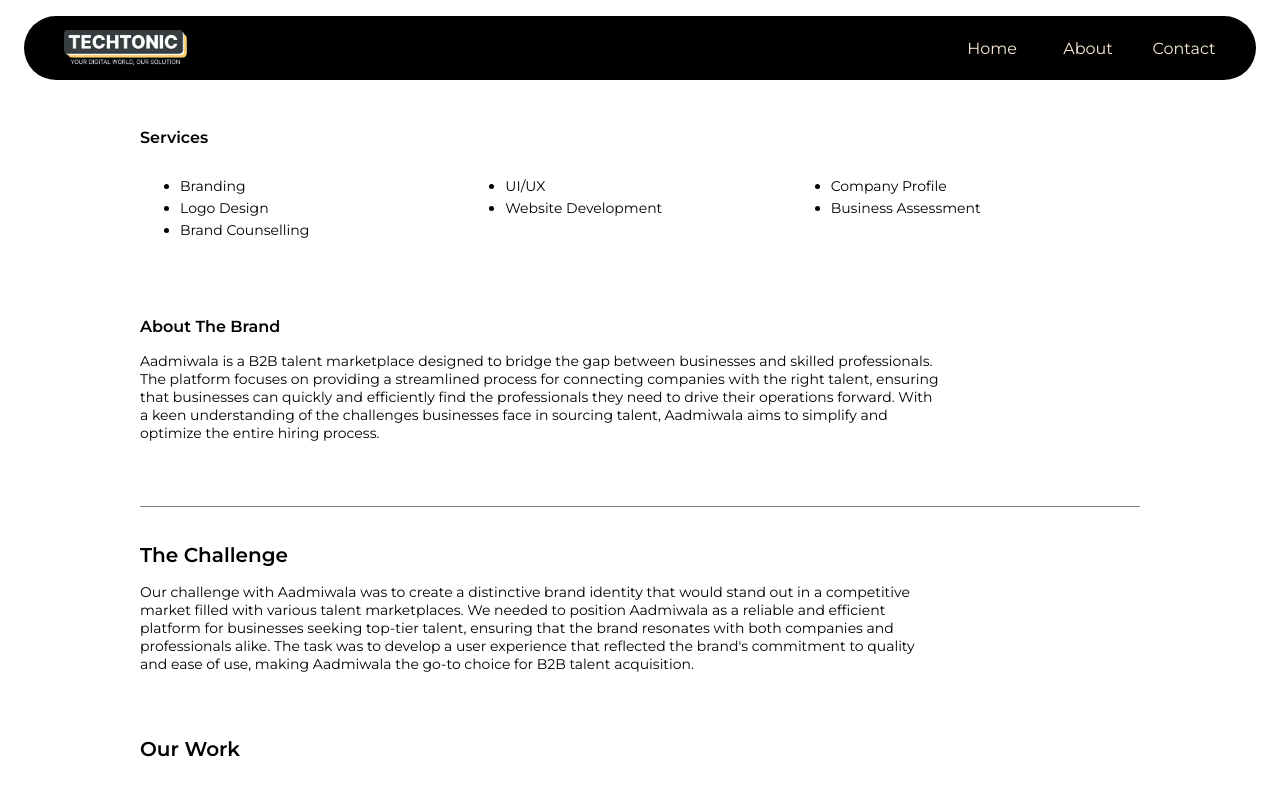
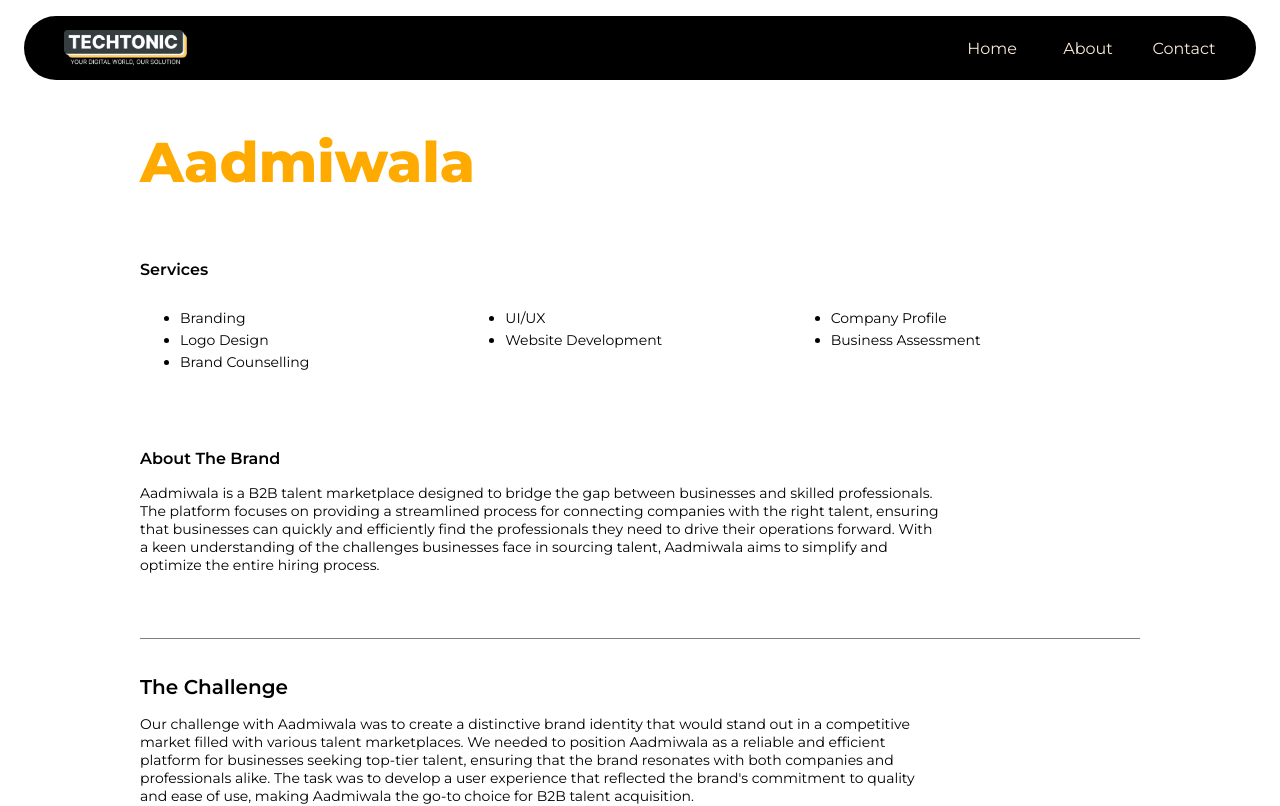
Before and after one commit to mg-mayankgautam/market-com, a React (Create React App) app: page /project/aadmiwala in a window 1280 px wide. Shown: the top 806 px of the page. Built offline with nearby package versions, Linux system fonts and the light colour scheme.

Commit message:
client headings

```diff
--- a/src/pages/ProjectPage/Aadmiwala.jsx
+++ b/src/pages/ProjectPage/Aadmiwala.jsx
@@ -22,6 +22,12 @@
 
             </div>
             <div className='ProjectPage'>
+
+                <div className='proj_Section'>
+                    <div className='service_LargeHead' style={{color:"#ffaa00"}}>
+                        Aadmiwala
+                    </div>
+                </div>
 
                 <div className='proj_Section'>
                     <div className='proj_Head'>
--- a/src/pages/ProjectPage/Bhurji.jsx
+++ b/src/pages/ProjectPage/Bhurji.jsx
@@ -30,6 +30,12 @@
 
             </div>
             <div className='ProjectPage'>
+
+                <div className='proj_Section'>
+                    <div className='service_LargeHead' style={{ color: "#0265b2" }}>
+                        Bhurji Electronics
+                    </div>
+                </div>
 
                 <div className='proj_Section'>
                     <div className='proj_Head'>
--- a/src/pages/ProjectPage/Covendx.jsx
+++ b/src/pages/ProjectPage/Covendx.jsx
@@ -32,6 +32,12 @@
 
             </div>
             <div className='ProjectPage'>
+
+                <div className='proj_Section'>
+                    <div className='service_LargeHead' style={{ color: "#164f55" }}>
+                        Covendx
+                    </div>
+                </div>
 
                 <div className='proj_Section'>
                     <div className='proj_Head'>
@@ -85,22 +91,22 @@
                     <div className='companyProfile'>
 
                         <div className='proj_halfImg'>
-                            <img src={p1} loading='lazy'/>
+                            <img src={p1} loading='lazy' />
                         </div>
                         <div className='proj_halfImg'>
-                            <img src={p2} loading='lazy'/>
+                            <img src={p2} loading='lazy' />
                         </div>
                         <div className='proj_halfImg'>
-                            <img src={p3} loading='lazy'/>
+                            <img src={p3} loading='lazy' />
                         </div>
                         <div className='proj_halfImg'>
-                            <img src={p4} loading='lazy'/>
+                            <img src={p4} loading='lazy' />
                         </div>
                         <div className='proj_halfImg'>
-                            <img src={p5} loading='lazy'/>
+                            <img src={p5} loading='lazy' />
                         </div>
                         <div className='proj_halfImg'>
-                            <img src={p6} loading='lazy'/>
+                            <img src={p6} loading='lazy' />
                         </div>
 
                     </div>
@@ -114,19 +120,19 @@
 
                     <div className='companyLogos'>
                         <div className='proj_halfImg'>
-                            <img src={logo1} alt="" loading='lazy'/>
+                            <img src={logo1} alt="" loading='lazy' />
                         </div>
                         <div className='proj_halfImg'>
-                            <img src={pallette} alt="" loading='lazy'/>
+                            <img src={pallette} alt="" loading='lazy' />
                         </div>
                         <div className='proj_fullImg'>
-                            <img src={logo2} alt="" loading='lazy'/>
+                            <img src={logo2} alt="" loading='lazy' />
                         </div>
                         <div className='proj_halfImg'>
-                            <img src={logosecond} alt="" loading='lazy'/>
+                            <img src={logosecond} alt="" loading='lazy' />
                         </div>
                         <div className='proj_halfImg'>
-                            <img src={logoyellow} alt="" loading='lazy'/>
+                            <img src={logoyellow} alt="" loading='lazy' />
                         </div>
                     </div>
 
@@ -140,7 +146,7 @@
 
                     <div className='companyInfoGr'>
                         <div className='proj_fullImg'>
-                            <img src={infographic} alt="" loading='lazy'/>
+                            <img src={infographic} alt="" loading='lazy' />
                         </div>
 
                     </div>
@@ -156,16 +162,16 @@
                     <div className='companyUI'>
 
                         <div className='proj_halfImg'>
-                            <img src={ui1} loading='lazy'/>
+                            <img src={ui1} loading='lazy' />
                         </div>
                         <div className='proj_halfImg'>
-                            <img src={ui2} loading='lazy'/>
+                            <img src={ui2} loading='lazy' />
                         </div>
                         <div className='proj_halfImg'>
-                            <img src={ui3} loading='lazy'/>
+                            <img src={ui3} loading='lazy' />
                         </div>
                         <div className='proj_halfImg'>
-                            <img src={ui4} loading='lazy'/>
+                            <img src={ui4} loading='lazy' />
                         </div>
 
                     </div>
@@ -178,7 +184,7 @@
                         <div>Website Development</div>
                     </div>
 
-                    <div className='proj_text ongoing' style={{ color:'#164f55'}}>
+                    <div className='proj_text ongoing' style={{ color: '#164f55' }}>
                         Under Progress
                     </div>
 
--- a/src/pages/ProjectPage/Homeproject.jsx
+++ b/src/pages/ProjectPage/Homeproject.jsx
@@ -23,6 +23,12 @@
 
             </div>
             <div className='ProjectPage'>
+
+                <div className='proj_Section'>
+                    <div className='service_LargeHead' style={{ color: "#bf3430" }}>
+                        Home Project
+                    </div>
+                </div>
 
                 <div className='proj_Section'>
                     <div className='proj_Head'>
--- a/src/pages/ProjectPage/Moheera.jsx
+++ b/src/pages/ProjectPage/Moheera.jsx
@@ -32,6 +32,12 @@
 
             </div>
             <div className='ProjectPage'>
+
+                <div className='proj_Section'>
+                    <div className='service_LargeHead' style={{ color: "#7c2447" }}>
+                        Moheera Jewels
+                    </div>
+                </div>
 
                 <div className='proj_Section'>
                     <div className='proj_Head'>
--- a/src/pages/ProjectPage/ProjectPage.css
+++ b/src/pages/ProjectPage/ProjectPage.css
@@ -119,6 +119,13 @@
     /* color: white; */
 }
 
+.service_LargeHead{
+    font-size: 56px;
+    font-weight: 800;
+    z-index: 1;
+    color: white;
+    /* text-shadow: 0px 0px 4px #000000; */
+}
 
 
 @media only screen and (orientation: portrait) {
@@ -147,4 +154,7 @@
         width: 85% !important;
     }
 
+    .service_LargeHead{
+        font-size: 32px;
+    }
 }
```
